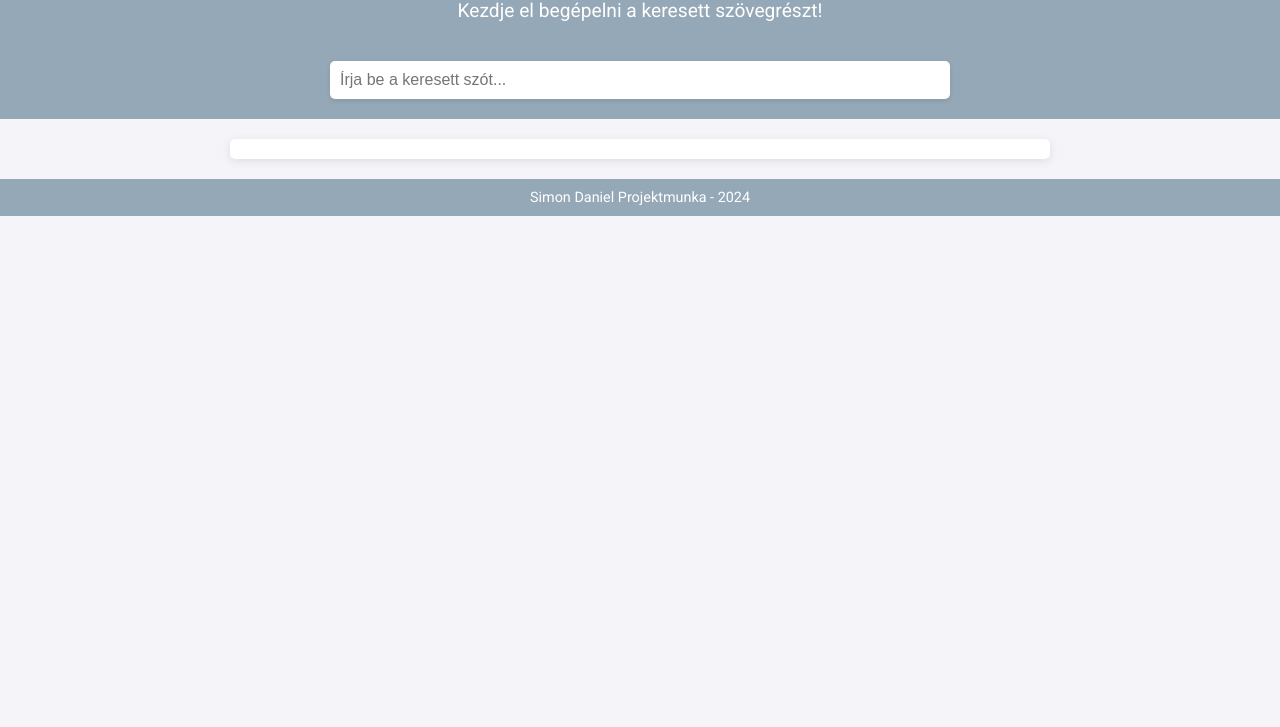
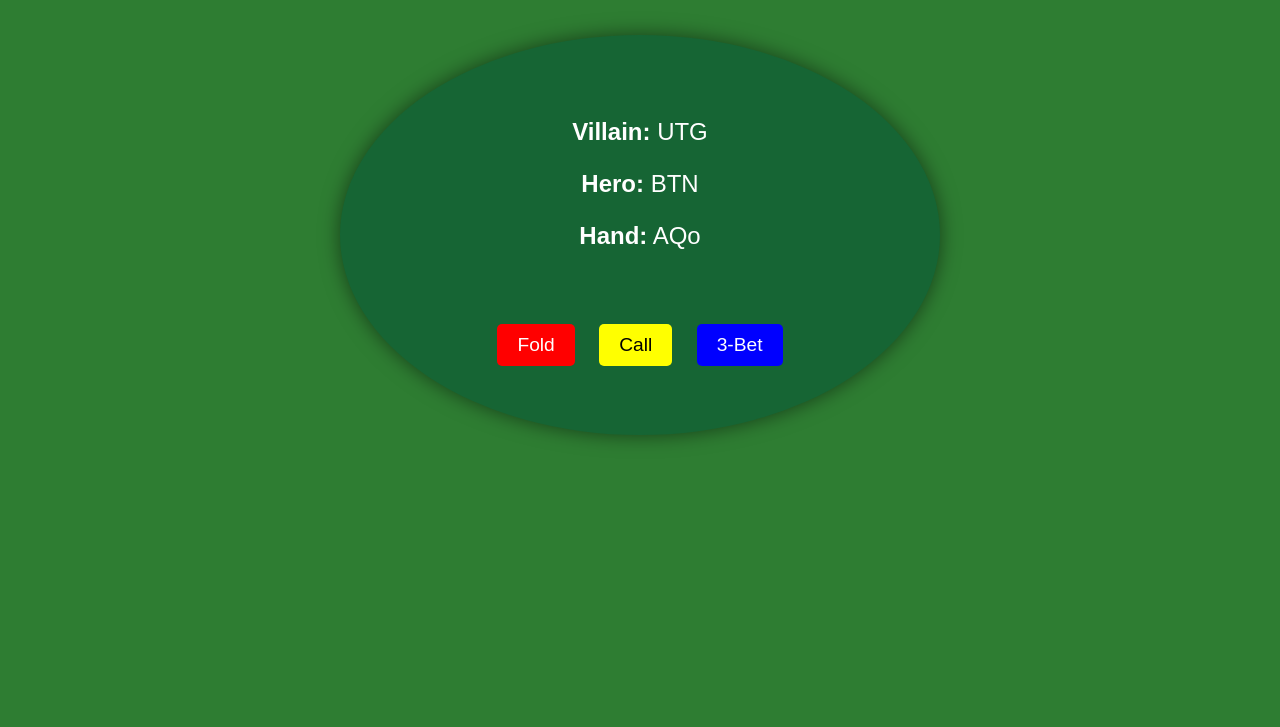
Before and after one commit to SDaniel2000/SDaniel2000.github.io, a plain HTML site: page index.html in a window 1280 px wide. Shown: the part 73-800 px from the top of the page. Drawn offline with Linux system fonts and the light colour scheme.

Commit message:
Update index.html

```diff
--- a/index.html
+++ b/index.html
@@ -3,117 +3,85 @@
 <head>
     <meta charset="UTF-8">
     <meta name="viewport" content="width=device-width, initial-scale=1.0">
-    <title>Projektmunka</title>
-    <link href="https://fonts.googleapis.com/css2?family=Roboto:wght@400;700&display=swap" rel="stylesheet">
+    <title>Póker Preflop Range Gyakorló</title>
     <style>
-
         body {
-            font-family: 'Roboto', sans-serif;
-            margin: 0;
-            padding: 0;
-            background-color: #f4f4f9;
-            color: #333;
+            background-color: #2e7d32;
+            text-align: center;
+            font-family: Arial, sans-serif;
+            color: white;
         }
-
-        header {
-            background-color: #95a8b7;
-            color: #fff;
-            padding: 20px;
-            text-align: center;
+        .table {
+            width: 600px;
+            height: 400px;
+            background-color: #166534;
+            border-radius: 50%;
+            margin: 50px auto;
+            position: relative;
+            display: flex;
+            flex-direction: column;
+            justify-content: center;
+            align-items: center;
+            box-shadow: 0 0 20px rgba(0, 0, 0, 0.5);
         }
-
-        header h1 {
-            font-size: 2.5rem;
-            margin: 0;
+        .info {
+            margin-bottom: 20px;
+            font-size: 1.5em;
         }
-
-        header p {
-            font-size: 1.2rem;
-            margin-top: 5px;
+        .buttons {
+            margin-top: 20px;
         }
-
-        #search-input {
-            margin-top: 20px;
-            padding: 10px;
-            width: 80%;
-            max-width: 600px;
-            font-size: 1rem;
+        .buttons button {
+            font-size: 1.2em;
+            margin: 10px;
+            padding: 10px 20px;
             border: none;
             border-radius: 5px;
-            box-shadow: 0 2px 5px rgba(0, 0, 0, 0.1);
+            cursor: pointer;
         }
-
-        #search-input:focus {
-            outline: none;
-            box-shadow: 0 2px 5px rgba(0, 0, 0, 0.3);
-        }
-
-        #results-container {
-            margin: 20px auto;
-            color: grey;
-            max-width: 800px;
-            padding: 10px;
-            background-color: #fff;
-            border-radius: 5px;
-            box-shadow: 0 2px 10px rgba(0, 0, 0, 0.1);
-        }
-
-        .result-item {
-            margin-bottom: 15px;
-            padding: 10px;
-            border-bottom: 1px solid #ddd;
-        }
-
-        .result-item:last-child {
-            border-bottom: none;
-        }
-
-        .result-item h3 {
-            font-size: 1.2rem;
-            margin: 0 0 5px 0;
-            color: #95a8b7;
-        }
-
-        .result-item a {
-            text-decoration: none;
-            color: #95a8b7;
-            font-weight: bold;
-        }
-
-        .result-item a:hover {
-            text-decoration: underline;
-        }
-
-        footer {
-            text-align: center;
-            padding: 10px;
-            background-color: #95a8b7;
-            color: #fff;
-            margin-top: 20px;
-        }
-
-        footer p {
-            margin: 0;
-            font-size: 0.9rem;
-        }
+        .fold { background-color: red; color: white; }
+        .call { background-color: yellow; color: black; }
+        .three-bet { background-color: blue; color: white; }
     </style>
 </head>
 <body>
-    <header>
-        <h1>Projektmunka</h1>
-        <p>Kezdje el begépelni a keresett szövegrészt!</p>
-        <input type="text" id="search-input" placeholder="Írja be a keresett szót...">
-    </header>
 
-    <section id="results-container">
+    <h1>Póker Preflop Range Gyakorló</h1>
 
-    </section>
+    <div class="table">
+        <div class="info">
+            <p><strong>Villain:</strong> <span id="villain-pos">--</span></p>
+            <p><strong>Hero:</strong> <span id="hero-pos">--</span></p>
+            <p><strong>Hand:</strong> <span id="hand">--</span></p>
+        </div>
+        <div class="buttons">
+            <button class="fold" onclick="playerAction('Fold')">Fold</button>
+            <button class="call" onclick="playerAction('Call')">Call</button>
+            <button class="three-bet" onclick="playerAction('3-Bet')">3-Bet</button>
+        </div>
+    </div>
 
-    <footer>
-        <p>Simon Daniel Projektmunka - 2024</p>
-    </footer>
+    <script>
+        const positions = ["UTG", "MP", "CO", "BTN", "SB", "BB"];
+        const hands = ["AA", "AKs", "AQo", "KQs", "JTs", "99", "88", "76s", "A5s", "QJo"];
 
-    <script src="https://cdn.jsdelivr.net/npm/js-search"></script>
-    <script src="keres.js"></script>
+        function generateScenario() {
+            let villain = positions[Math.floor(Math.random() * positions.length)];
+            let hero = positions[Math.floor(Math.random() * positions.length)];
+            let hand = hands[Math.floor(Math.random() * hands.length)];
+
+            document.getElementById("villain-pos").innerText = villain;
+            document.getElementById("hero-pos").innerText = hero;
+            document.getElementById("hand").innerText = hand;
+        }
+
+        function playerAction(action) {
+            alert(`Te döntésed: ${action}`);
+            generateScenario();
+        }
+
+        generateScenario(); // Indításkor generál egy helyzetet
+    </script>
+
 </body>
 </html>
```
